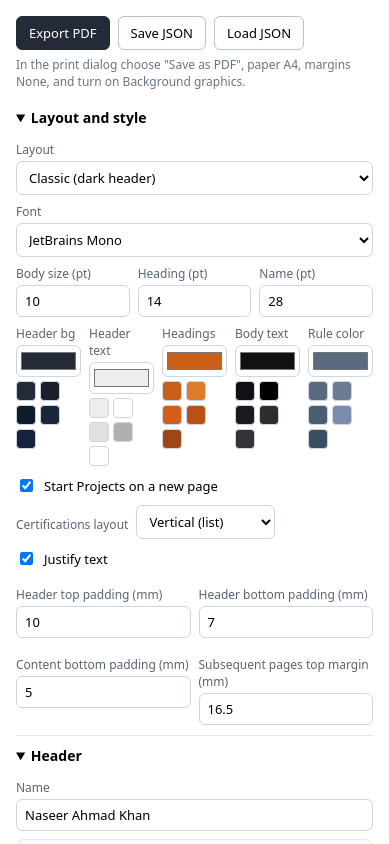
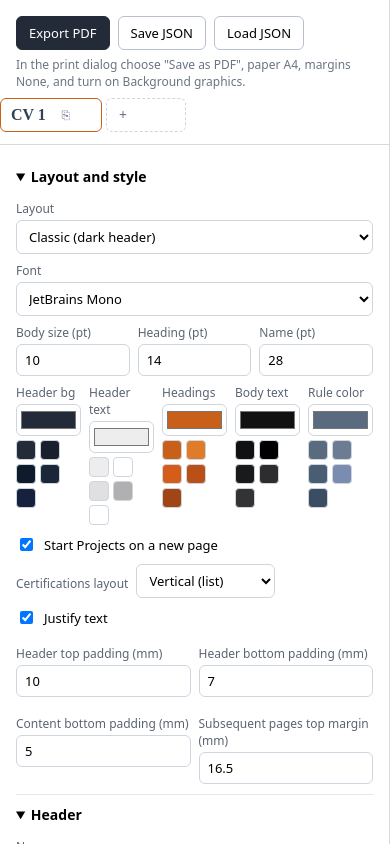
Before and after one commit to naseerahmadkhan/cv-builder, a React (Vite) app: page / in a window 390 px wide. Built offline with nearby package versions, Linux system fonts and the light colour scheme.

Commit message:
multiple cv feature

```diff
--- /dev/null
+++ b/src/components/common/TabBar.jsx
@@ -0,0 +1,117 @@
+import React, { useState } from 'react';
+
+export function TabBar({ tabs = [], activeIndex = 0, onActivate, onRename, onAdd, onDuplicate, onRemove }) {
+  const [editingIndex, setEditingIndex] = useState(null);
+  const [editName, setEditName] = useState('');
+  const inputRef = React.useRef(null);
+
+  React.useEffect(() => {
+    if (editingIndex !== null && inputRef.current) {
+      inputRef.current.focus();
+      inputRef.current.select();
+    }
+  }, [editingIndex]);
+
+  const handleDoubleClick = (index) => {
+    setEditName(tabs[index].name);
+    setEditingIndex(index);
+  };
+
+  const handleBlur = (index) => {
+    if (editingIndex === index && editName.trim()) {
+      onRename(index, editName.trim());
+    }
+    setEditingIndex(null);
+    setEditName('');
+  };
+
+  const handleKeyDown = (e, index) => {
+    if (e.key === 'Enter') {
+      handleBlur(index);
+    } else if (e.key === 'Escape') {
+      setEditingIndex(null);
+      setEditName('');
+    }
+  };
+
+  const handleAddClick = (e) => {
+    e.stopPropagation();
+    const name = `CV ${tabs.length + 1}`;
+    onAdd(name);
+  };
+
+  const handleDuplicate = (e, index) => {
+    e.stopPropagation();
+    onDuplicate(index);
+  };
+
+  const handleRemove = (e, index) => {
+    e.stopPropagation();
+    if (tabs.length <= 1) return;
+    if (confirm(`Delete "${tabs[index].name}"?`)) {
+      onRemove(index);
+    }
+  };
+
+  return (
+    <div className="cvb-tabbar" role="tablist" aria-label="CV tabs">
+      {tabs.map((tab, index) => (
+        <div
+          key={tab.id}
+          className={`cvb-tab ${index === activeIndex ? 'cvb-tab--active' : ''}`}
+          role="tab"
+          aria-selected={index === activeIndex}
+          aria-controls={`cvb-panel-${tab.id}`}
+          id={`cvb-tab-${tab.id}`}
+          onClick={() => onActivate(index)}
+          onDoubleClick={() => handleDoubleClick(index)}
+        >
+          {editingIndex === index ? (
+            <input
+              ref={inputRef}
+              type="text"
+              value={editName}
+              onChange={(e) => setEditName(e.target.value)}
+              onBlur={() => handleBlur(index)}
+              onKeyDown={(e) => handleKeyDown(e, index)}
+              className="cvb-tab__input"
+              aria-label="Tab name"
+            />
+          ) : (
+            <span className="cvb-tab__name">{tab.name}</span>
+          )}
+          <div className="cvb-tab__actions">
+            <button
+              type="button"
+              className="cvb-tab__btn"
+              onClick={(e) => handleDuplicate(e, index)}
+              title="Duplicate"
+              aria-label={`Duplicate ${tab.name}`}
+            >
+              ⎘
+            </button>
+            {tabs.length > 1 && (
+              <button
+                type="button"
+                className="cvb-tab__btn"
+                onClick={(e) => handleRemove(e, index)}
+                title="Delete"
+                aria-label={`Delete ${tab.name}`}
+              >
+                ✕
+              </button>
+            )}
+          </div>
+        </div>
+      ))}
+      <button
+        type="button"
+        className="cvb-tab cvb-tab--add"
+        onClick={handleAddClick}
+        aria-label="Add new CV"
+      >
+        <span className="cvb-tab__add-icon">+</span>
+      </button>
+    </div>
+  );
+}
--- a/src/components/common/index.js
+++ b/src/components/common/index.js
@@ -1,2 +1,3 @@
 export { Html, HtmlLines } from './Html.jsx';
 export { SvgIcon } from './SvgIcon.jsx';
+export { TabBar } from './TabBar.jsx';
--- a/src/components/editor/EditorPanel.jsx
+++ b/src/components/editor/EditorPanel.jsx
@@ -1,5 +1,6 @@
 import { MESSAGES } from '../../constants';
 import { Button } from './Button.jsx';
+import { TabBar } from '../common';
 import {
   CertificationsPanel,
   CustomSectionsPanel,
@@ -15,7 +16,7 @@ import {
 import { Toolbar } from './Toolbar.jsx';
 
 /** Sidebar that edits the CV. Panels are listed in the order they appear on screen. */
-export function EditorPanel({ cv, actions }) {
+export function EditorPanel({ cv, tabs, activeIndex, actions }) {
   const handleReset = () => {
     if (confirm(MESSAGES.confirmReset)) actions.reset();
   };
@@ -23,6 +24,16 @@ export function EditorPanel({ cv, actions }) {
   return (
     <aside className="cvb-panel">
       <Toolbar cv={cv} onLoad={actions.load} />
+
+      <TabBar
+        tabs={tabs}
+        activeIndex={activeIndex}
+        onActivate={actions.setActiveTab}
+        onRename={actions.renameTab}
+        onAdd={actions.addTab}
+        onDuplicate={actions.duplicateTab}
+        onRemove={actions.removeTab}
+      />
 
       <StylePanel cv={cv} actions={actions} />
       <HeaderPanel cv={cv} actions={actions} />
--- a/src/hooks/useCV.js
+++ b/src/hooks/useCV.js
@@ -2,58 +2,105 @@ import { useEffect, useState } from 'react';
 import { DEFAULT_CV } from '../data/defaultCV.js';
 import { getIn, loadFromStorage, mergeWithDefaults, saveToStorage, setIn } from '../utils';
 
-/** Start from the auto-saved CV if there is one, otherwise from the defaults. */
-function getInitialCV() {
-  const stored = loadFromStorage();
-  return stored ? mergeWithDefaults(stored) : DEFAULT_CV;
+/** Create a new CV tab with default content. */
+function createNewCV(name = 'New CV') {
+  return {
+    id: crypto.randomUUID(),
+    name,
+    cv: { ...DEFAULT_CV },
+  };
 }
 
-/**
- * Owns the CV state: loads it, auto-saves it and exposes small edit helpers.
- *
- * Paths are arrays that walk into the CV object, for example
- * `['experience', 0, 'title']` or `['header', 'name']`.
- *
- * @returns {{ cv: object, actions: object }}
- */
+/** Get initial state from localStorage or create first CV. */
+function getInitialState() {
+  const stored = loadFromStorage('cv-builder-multi');
+  if (stored?.tabs?.length) {
+    return {
+      tabs: stored.tabs.map((t) => ({ ...t, cv: mergeWithDefaults(t.cv) })),
+      activeIndex: Math.min(stored.activeIndex ?? 0, stored.tabs.length - 1),
+    };
+  }
+  return {
+    tabs: [createNewCV('CV 1')],
+    activeIndex: 0,
+  };
+}
+
 export function useCV() {
-  const [cv, setCv] = useState(getInitialCV);
+  const [state, setState] = useState(getInitialState);
 
-  // Persist every change so a refresh never loses work.
+  const { tabs, activeIndex } = state;
+  const activeTab = tabs[activeIndex];
+  const cv = activeTab?.cv ?? DEFAULT_CV;
+
   useEffect(() => {
-    saveToStorage(cv);
-  }, [cv]);
+    saveToStorage(state, 'cv-builder-multi');
+  }, [state]);
 
-  /** Run `mutate` on a deep copy of the CV and store the result. */
   const edit = (mutate) =>
-    setCv((previous) => {
+    setState((previous) => {
       const draft = structuredClone(previous);
       mutate(draft);
       return draft;
     });
 
+  const editActiveCV = (mutate) =>
+    edit((draft) => {
+      if (draft.tabs[draft.activeIndex]) {
+        mutate(draft.tabs[draft.activeIndex].cv);
+      }
+    });
+
   const actions = {
-    /** Set one value, e.g. setValue(['header', 'name'], 'Jane'). */
-    setValue: (path, value) => edit((draft) => setIn(draft, path, value)),
+    setValue: (path, value) => editActiveCV((draft) => setIn(draft, path, value)),
+    setStyle: (key, value) => editActiveCV((draft) => setIn(draft, ['style', key], value)),
+    addItem: (path, item) => editActiveCV((draft) => getIn(draft, path).push(item)),
+    removeItem: (path, index) => editActiveCV((draft) => getIn(draft, path).splice(index, 1)),
+    removeKey: (path, key) => editActiveCV((draft) => delete getIn(draft, path)[key]),
+    load: (data) => editActiveCV((draft) => Object.assign(draft, mergeWithDefaults(data))),
+    reset: () => editActiveCV((draft) => Object.assign(draft, DEFAULT_CV)),
 
-    /** Shortcut for style properties. */
-    setStyle: (key, value) => edit((draft) => setIn(draft, ['style', key], value)),
-
-    /** Append an item to the list found at `path`. */
-    addItem: (path, item) => edit((draft) => getIn(draft, path).push(item)),
-
-    /** Remove the item at `index` from the list found at `path`. */
-    removeItem: (path, index) => edit((draft) => getIn(draft, path).splice(index, 1)),
-
-    /** Delete a key from the object found at `path` (used for section icons). */
-    removeKey: (path, key) => edit((draft) => delete getIn(draft, path)[key]),
-
-    /** Replace the whole CV with imported data, filling in missing keys. */
-    load: (data) => setCv(mergeWithDefaults(data)),
-
-    /** Go back to the built-in default CV. */
-    reset: () => setCv(DEFAULT_CV),
+    // Tab management
+    addTab: (name) =>
+      edit((draft) => {
+        const newTab = createNewCV(name);
+        draft.tabs.push(newTab);
+        draft.activeIndex = draft.tabs.length - 1;
+      }),
+    removeTab: (index) =>
+      edit((draft) => {
+        if (draft.tabs.length <= 1) return;
+        draft.tabs.splice(index, 1);
+        if (draft.activeIndex >= draft.tabs.length) {
+          draft.activeIndex = draft.tabs.length - 1;
+        }
+      }),
+    renameTab: (index, name) =>
+      edit((draft) => {
+        if (draft.tabs[index]) draft.tabs[index].name = name;
+      }),
+    setActiveTab: (index) =>
+      edit((draft) => {
+        if (index >= 0 && index < draft.tabs.length) draft.activeIndex = index;
+      }),
+    duplicateTab: (index) =>
+      edit((draft) => {
+        const tab = draft.tabs[index];
+        if (!tab) return;
+        const newTab = {
+          id: crypto.randomUUID(),
+          name: `${tab.name} (copy)`,
+          cv: structuredClone(tab.cv),
+        };
+        draft.tabs.splice(index + 1, 0, newTab);
+        draft.activeIndex = index + 1;
+      }),
   };
 
-  return { cv, actions };
+  return {
+    cv,
+    tabs,
+    activeIndex,
+    actions,
+  };
 }
--- a/src/pages/CVBuilder.jsx
+++ b/src/pages/CVBuilder.jsx
@@ -11,19 +11,17 @@ import '../styles/cvBuilder.css';
  * All CV state lives in the useCV hook; this component only wires the pieces together.
  */
 export default function CVBuilder() {
-  const { cv, actions } = useCV();
+  const { cv, tabs, activeIndex, actions } = useCV();
 
   const pageMarginTop = mm(cv.style.pageMarginTop ?? DEFAULT_STYLE.pageMarginTop);
 
-  // The print stylesheet's @page rule can only read variables set on <html>,
-  // so publish the top margin of pages 2+ there rather than on the preview element.
   useEffect(() => {
     document.documentElement.style.setProperty('--cvb-page-margin-top', pageMarginTop);
   }, [pageMarginTop]);
 
   return (
     <div className="cvb">
-      <EditorPanel cv={cv} actions={actions} />
+      <EditorPanel cv={cv} tabs={tabs} activeIndex={activeIndex} actions={actions} />
 
       <main className="cvb-stage">
         <PagedPreview cv={cv} />
--- a/src/styles/cvBuilder.css
+++ b/src/styles/cvBuilder.css
@@ -267,3 +267,129 @@ html, body {
     width: auto;
   }
 }
+
+/* ------------------------------------------------------------------
+   Tab bar for multiple CVs (inside editor panel)
+------------------------------------------------------------------- */
+.cvb-tabbar {
+  display: flex;
+  flex-wrap: wrap;
+  gap: 4px;
+  padding: 0 0 12px;
+  margin: 0 -16px 12px;
+  border-bottom: 1px solid var(--cvb-panel-border);
+}
+
+.cvb-tab {
+  display: inline-flex;
+  align-items: center;
+  gap: 6px;
+  padding: 6px 10px;
+  background: transparent;
+  border: 1px solid transparent;
+  border-radius: 6px;
+  cursor: pointer;
+  font: var(--cvb-font-small);
+  color: #344054;
+  transition: all 0.15s ease;
+  min-width: 80px;
+  max-width: 160px;
+}
+
+.cvb-tab:hover:not(.cvb-tab--add) {
+  background: #f2f4f7;
+  border-color: #d0d5dd;
+}
+
+.cvb-tab--active {
+  background: #fff;
+  border-color: #c8601a;
+  font-weight: 600;
+}
+
+.cvb-tab__name {
+  overflow: hidden;
+  text-overflow: ellipsis;
+  white-space: nowrap;
+}
+
+.cvb-tab__input {
+  width: 100%;
+  min-width: 80px;
+  max-width: 160px;
+  padding: 2px 6px;
+  border: 1px solid #c8601a;
+  border-radius: 3px;
+  font: inherit;
+  outline: none;
+  box-sizing: border-box;
+}
+
+.cvb-tab__actions {
+  display: flex;
+  gap: 2px;
+  margin-left: 4px;
+  opacity: 0;
+  transition: opacity 0.15s ease;
+}
+
+.cvb-tab:hover .cvb-tab__actions,
+.cvb-tab--active .cvb-tab__actions {
+  opacity: 1;
+}
+
+.cvb-tab__btn {
+  display: flex;
+  align-items: center;
+  justify-content: center;
+  width: 20px;
+  height: 20px;
+  padding: 0;
+  background: transparent;
+  border: 1px solid transparent;
+  border-radius: 3px;
+  font-size: 11px;
+  line-height: 1;
+  color: #667085;
+  cursor: pointer;
+  transition: all 0.15s ease;
+}
+
+.cvb-tab__btn:hover {
+  background: #f2f4f7;
+  border-color: #d0d5dd;
+  color: #344054;
+}
+
+.cvb-tab--add {
+  padding: 6px 12px;
+  border: 1px dashed #d0d5dd;
+  border-radius: 6px;
+  color: #667085;
+  font-weight: 600;
+}
+
+.cvb-tab--add:hover {
+  background: #f2f4f7;
+  border-color: #c8601a;
+  color: #c8601a;
+}
+
+.cvb-tab__add-icon {
+  font-size: 14px;
+  line-height: 1;
+}
+
+/* ------------------------------------------------------------------
+   Small screens: stack the editor above the preview.
+------------------------------------------------------------------- */
+@media (max-width: 900px) {
+  .cvb {
+    flex-direction: column;
+    height: auto;
+  }
+
+  .cvb-panel {
+    width: auto;
+  }
+}
```
Also changed, not shown: src/utils/storage.js (+10 -11 lines).
